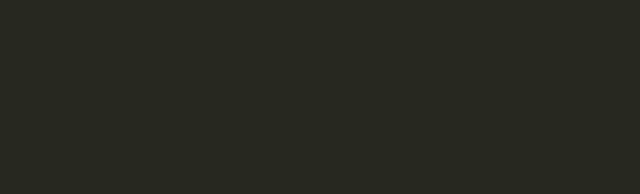
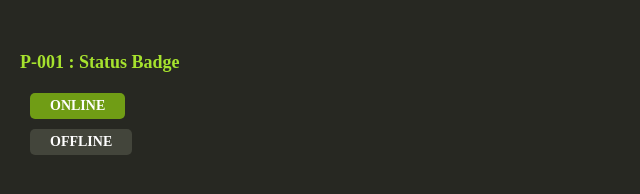
Before and after one commit to Code-Dojo-Labs/curso-webcomponents, a website built with Vite: page index.html in a window 1280 px wide. Shown: the whole page, without its empty margins (0-640 px from the left). Built offline with nearby package versions, Linux system fonts and the light colour scheme.

Commit message:
feat(app): webcomponent status-badge
fix #18

```diff
--- a/index.html
+++ b/index.html
@@ -8,7 +8,13 @@
 </head>
 <body>
     <main>
-
+        <div>
+            <h1>P-001 : Status Badge</h1>
+            <div>
+                <status-badge state></status-badge>
+                <status-badge></status-badge>
+            </div>
+        </div>
     </main>
     <!-- Invocador principal de webcomponents -->
     <script type="module" src="./src/index.js"></script>
--- /dev/null
+++ b/src/components/P-001/index.js
@@ -0,0 +1,25 @@
+// inicialización del componente P-001
+class StatusBadge extends HTMLElement {
+    constructor() {
+        super();
+    }
+
+    connectedCallback() {
+        this.render();
+    }
+
+    // Renderiza el componente
+    render() {
+        // Buscamos si existe el atributo state para este caso utlizamos un atributto booleano
+        const STATE = this.hasAttribute("state") || false;
+        // Generamos el template HTML del componente
+        this.innerHTML = `
+            <span class="badge badge-${STATE ? "active" : "offline"}">
+                ${STATE ? "Online" : "Offline"}
+            </span>
+        `;
+    }
+}
+
+// Registramos el componente personalizado
+window.customElements.define("status-badge", StatusBadge);
--- /dev/null
+++ b/src/index.js
@@ -0,0 +1 @@
+import "./components/P-001/index.js";
--- a/src/styles/global.css
+++ b/src/styles/global.css
@@ -9,6 +9,9 @@
 }
 
 main {
+    display: flex;
+    flex-direction: column;
+    gap: 20px;
     max-width: 1440px;
     width: 100%;
     padding: 10px;
@@ -18,3 +21,40 @@
         padding: 5px;
     }
 }
+
+main div {
+    display: flex;
+    justify-content: center;
+    padding: 10px;
+    flex-direction: column;
+}
+
+main div h1 {
+    width: 100%;
+    padding-bottom: 10px;
+    font-size: 18px;
+}
+
+main div div {
+    display: flex;
+    gap: 10px;
+}
+
+/* Classes para componentes */
+.badge {
+    display: inline-block;
+    color: white;
+    font-weight: bold;
+    font-size: 14px;
+    padding: 5px 20px;
+    border-radius: 5px;
+    text-transform: uppercase;
+}
+
+.badge-active {
+    background-color: #709d15;
+}
+
+.badge-offline {
+    background-color: #43453b; /* Rojo para estado offline */
+}
```
Also changed, not shown: README.md, src/components/P-001/README.md (added).
